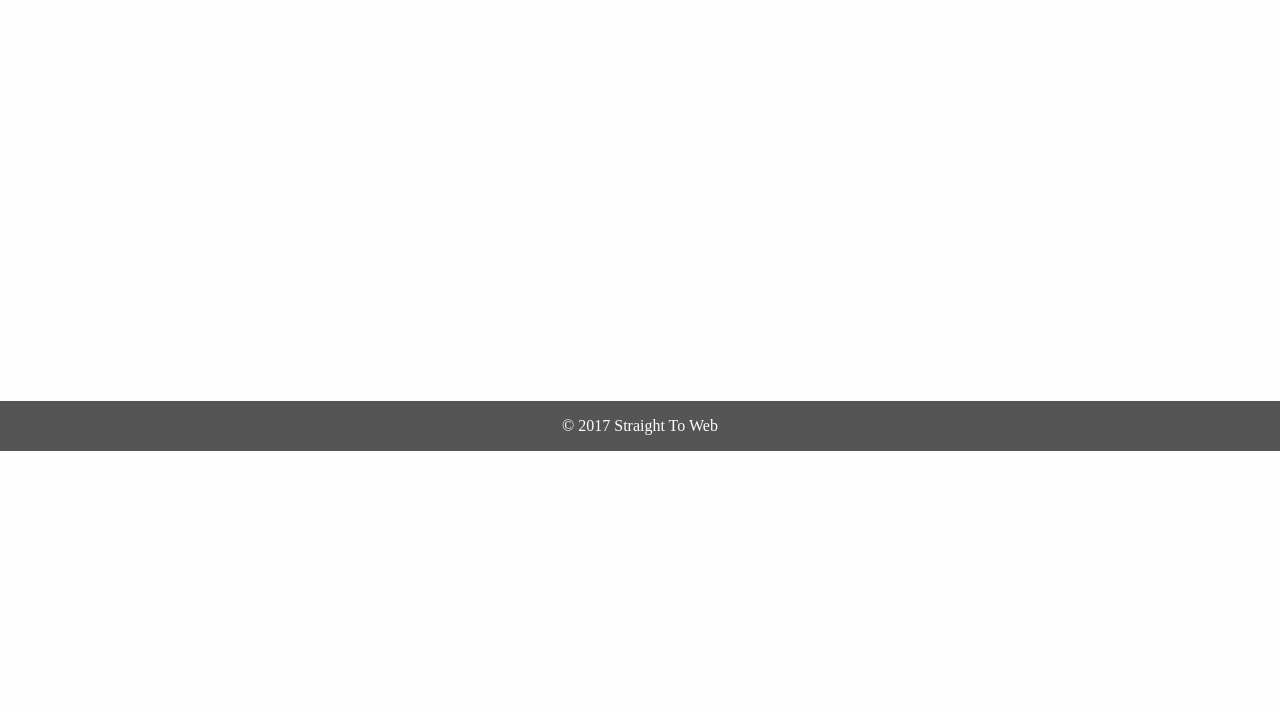
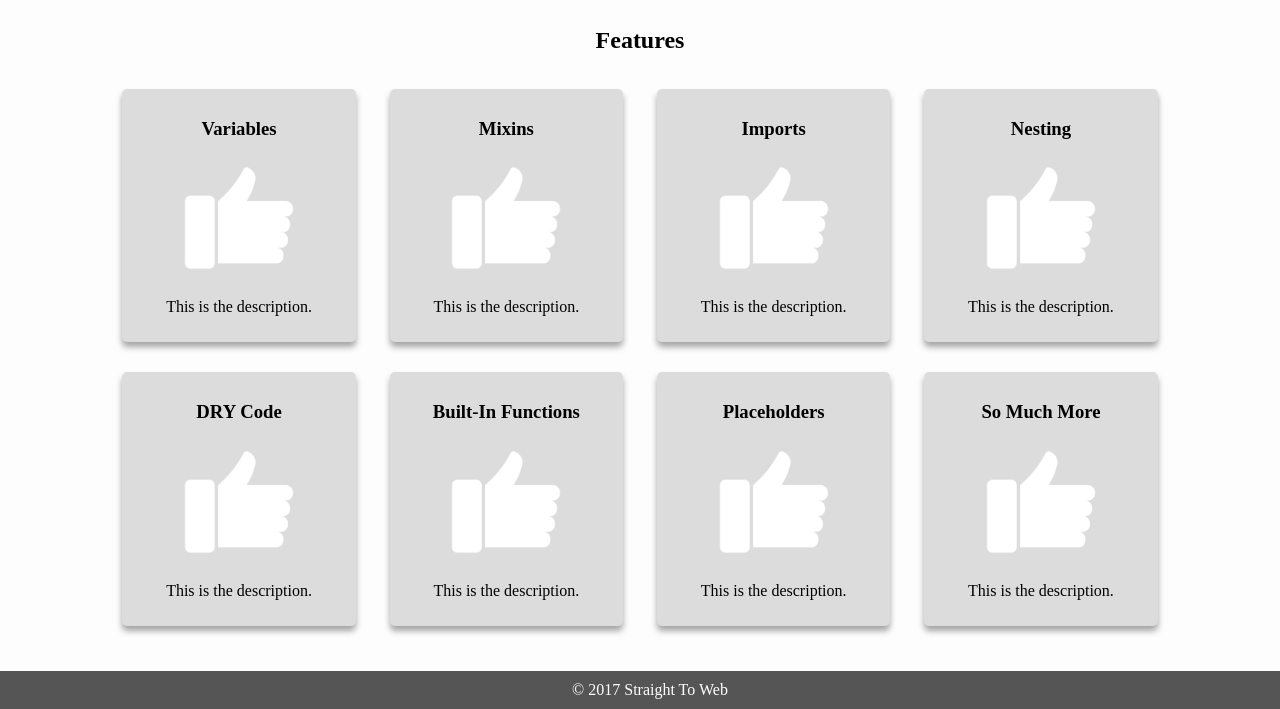
Before and after one commit to dMcCaffree/scss-pluralsight-audition, a plain HTML site: page index.html in a window 1280 px wide. Shown: the part 349-1058 px from the top of the page. Before the commit the page ends 800 px from the top, so only its background shows below. Drawn offline with Linux system fonts and the light colour scheme.

Commit message:
Added a features section (still has placeholder descriptions).

```diff
--- a/dist/css/styles.css
+++ b/dist/css/styles.css
@@ -6,7 +6,7 @@ html {
 }
 
 body {
-	background-color: #fefefe;
+	background-color: #fdfdfd;
 	font-size: 1.6rem;
 	height: 100%;
 	margin: 0;
@@ -100,14 +100,40 @@ input[name="notification"]:checked + label {
 	transform: translate(-50%, -50%);
 }
 
+/* FEATURES */
+
+.feature-cards {
+	margin: 3rem auto;
+	text-align: center;
+}
+
+.feature-card {
+	background-color: #dcdcdc;
+	border-radius: .5rem;
+	filter: drop-shadow(0 .5rem .3rem rgba(0, 0, 0, .35));
+	display: inline-block;
+	margin: 1.5rem;
+	padding: 1rem;
+	text-align: center;
+	width: 16.666%;
+}
+
+.feature-image img {
+	height: 12rem;
+	width: 12rem;
+}
+
 /* FOOTER */
 
 footer {
 	background-color: #555;
-	bottom: 0;
 	color: #fefefe;
 	display: block;
-	position: fixed;
+	padding: 1rem;
 	text-align: center;
 	width: 100%;
 }
+
+footer p {
+	margin: 0;
+}
--- a/index.html
+++ b/index.html
@@ -32,6 +32,82 @@
 		<p>You're about to find out why<br>SCSS is aweCSSome.</p>
 	</div>
 
+	<div class="feature-cards">
+		<h2>Features</h2>
+
+		<div class="feature-card">
+			<h3 class="feature-title">Variables</h3>
+			<div class="feature-image">
+				<img src="dist/assets/img/thumbs-up.png">
+			</div>
+			<div class="feature-description">
+				<p>This is the description.</p>
+			</div>
+		</div>
+		<div class="feature-card">
+			<h3 class="feature-title">Mixins</h3>
+			<div class="feature-image">
+				<img src="dist/assets/img/thumbs-up.png">
+			</div>
+			<div class="feature-description">
+				<p>This is the description.</p>
+			</div>
+		</div>
+		<div class="feature-card">
+			<h3 class="feature-title">Imports</h3>
+			<div class="feature-image">
+				<img src="dist/assets/img/thumbs-up.png">
+			</div>
+			<div class="feature-description">
+				<p>This is the description.</p>
+			</div>
+		</div>
+		<div class="feature-card">
+			<h3 class="feature-title">Nesting</h3>
+			<div class="feature-image">
+				<img src="dist/assets/img/thumbs-up.png">
+			</div>
+			<div class="feature-description">
+				<p>This is the description.</p>
+			</div>
+		</div>
+		<div class="feature-card">
+			<h3 class="feature-title">DRY Code</h3>
+			<div class="feature-image">
+				<img src="dist/assets/img/thumbs-up.png">
+			</div>
+			<div class="feature-description">
+				<p>This is the description.</p>
+			</div>
+		</div>
+		<div class="feature-card">
+			<h3 class="feature-title">Built-In Functions</h3>
+			<div class="feature-image">
+				<img src="dist/assets/img/thumbs-up.png">
+			</div>
+			<div class="feature-description">
+				<p>This is the description.</p>
+			</div>
+		</div>
+		<div class="feature-card">
+			<h3 class="feature-title">Placeholders</h3>
+			<div class="feature-image">
+				<img src="dist/assets/img/thumbs-up.png">
+			</div>
+			<div class="feature-description">
+				<p>This is the description.</p>
+			</div>
+		</div>
+		<div class="feature-card">
+			<h3 class="feature-title">So Much More</h3>
+			<div class="feature-image">
+				<img src="dist/assets/img/thumbs-up.png">
+			</div>
+			<div class="feature-description">
+				<p>This is the description.</p>
+			</div>
+		</div>
+	</div>
 
 </main>
 
```
Also changed, not shown: dist/assets/img/thumbs-up.png (added).
